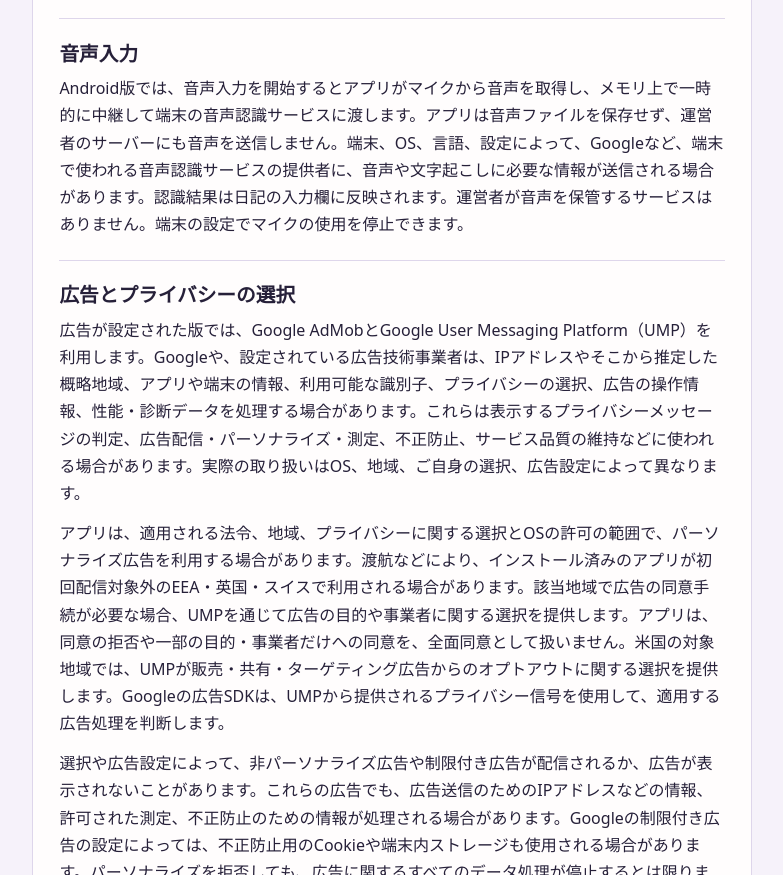
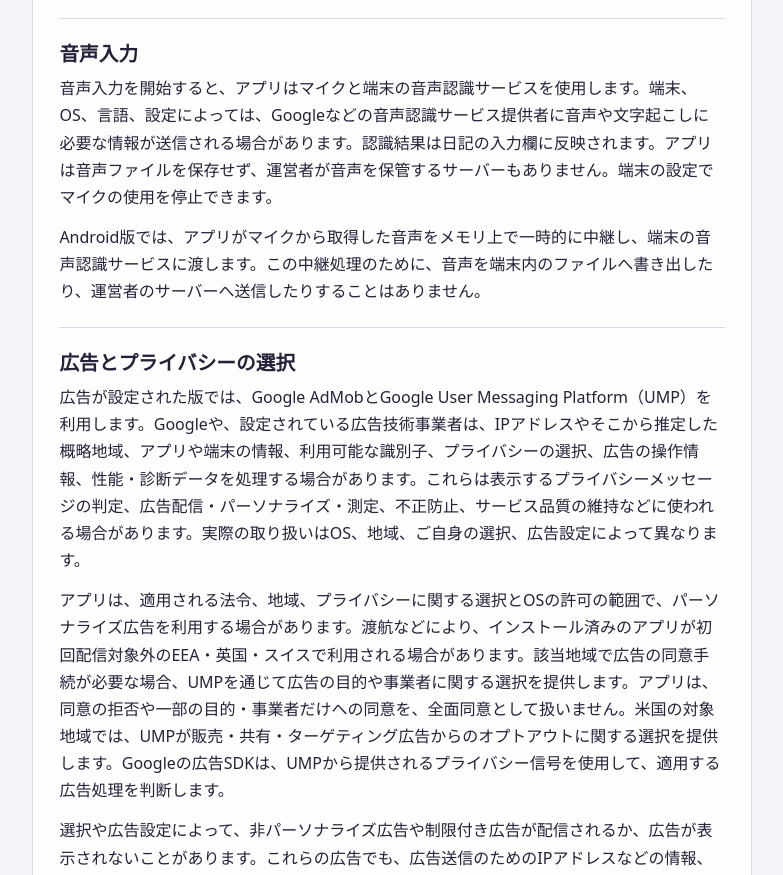
Before and after one commit to luvcat/luvcat.github.io, a plain HTML site: page three-good-things-site/ja/index.html in a window 1280 px wide. Shown: the part 963-1838 px from the top of the page, without its empty margins (248-1031 px from the left). Drawn offline with Linux system fonts and the light colour scheme.

Commit message:
Place cross-platform voice privacy explanation before Android implementation detail

```diff
--- a/three-good-things-site/ja/index.html
+++ b/three-good-things-site/ja/index.html
@@ -40,7 +40,8 @@
       </section>
       <section>
         <h2>音声入力</h2>
-        <p>Android版では、音声入力を開始するとアプリがマイクから音声を取得し、メモリ上で一時的に中継して端末の音声認識サービスに渡します。アプリは音声ファイルを保存せず、運営者のサーバーにも音声を送信しません。端末、OS、言語、設定によって、Googleなど、端末で使われる音声認識サービスの提供者に、音声や文字起こしに必要な情報が送信される場合があります。認識結果は日記の入力欄に反映されます。運営者が音声を保管するサービスはありません。端末の設定でマイクの使用を停止できます。</p>
+        <p>音声入力を開始すると、アプリはマイクと端末の音声認識サービスを使用します。端末、OS、言語、設定によっては、Googleなどの音声認識サービス提供者に音声や文字起こしに必要な情報が送信される場合があります。認識結果は日記の入力欄に反映されます。アプリは音声ファイルを保存せず、運営者が音声を保管するサーバーもありません。端末の設定でマイクの使用を停止できます。</p>
+        <p>Android版では、アプリがマイクから取得した音声をメモリ上で一時的に中継し、端末の音声認識サービスに渡します。この中継処理のために、音声を端末内のファイルへ書き出したり、運営者のサーバーへ送信したりすることはありません。</p>
       </section>
       <section>
         <h2>広告とプライバシーの選択</h2>
```
